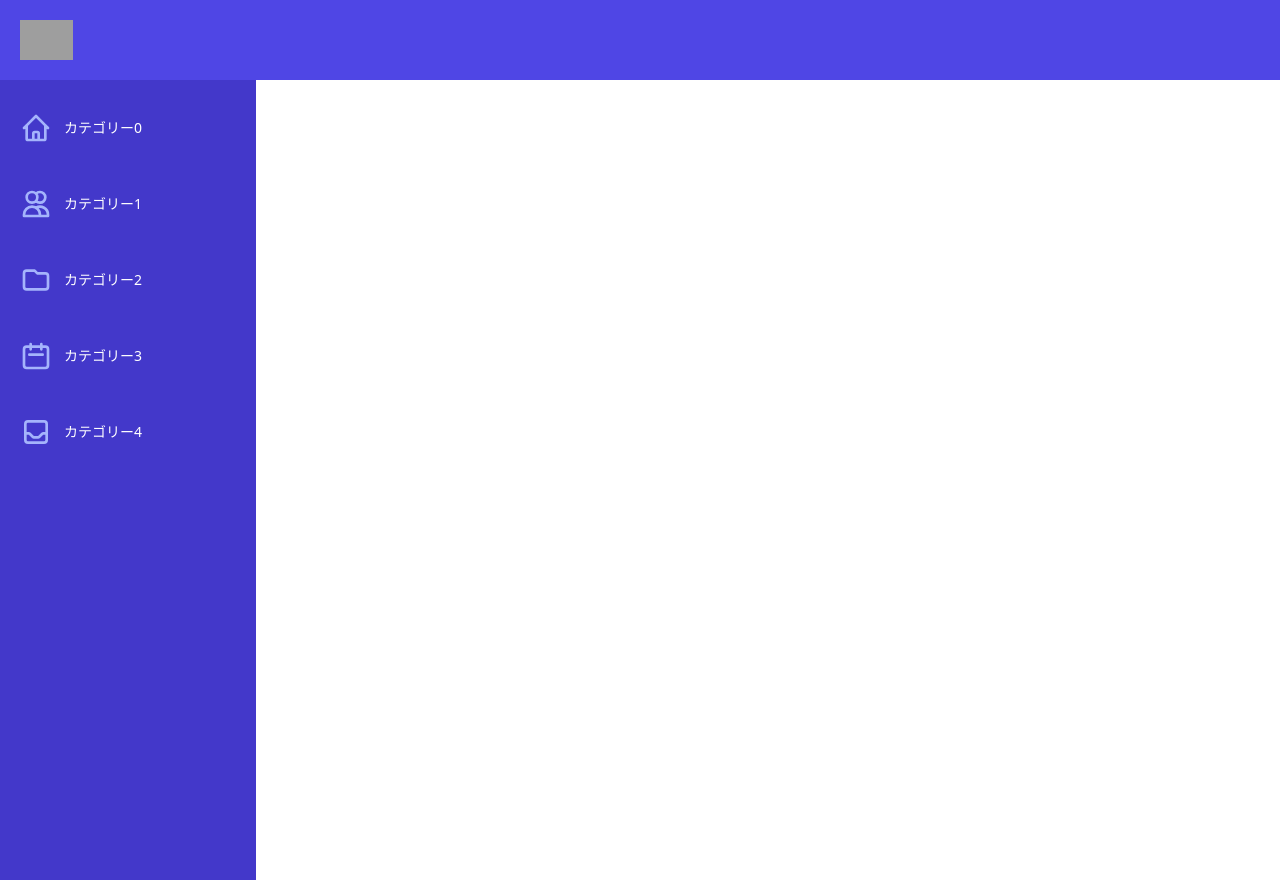
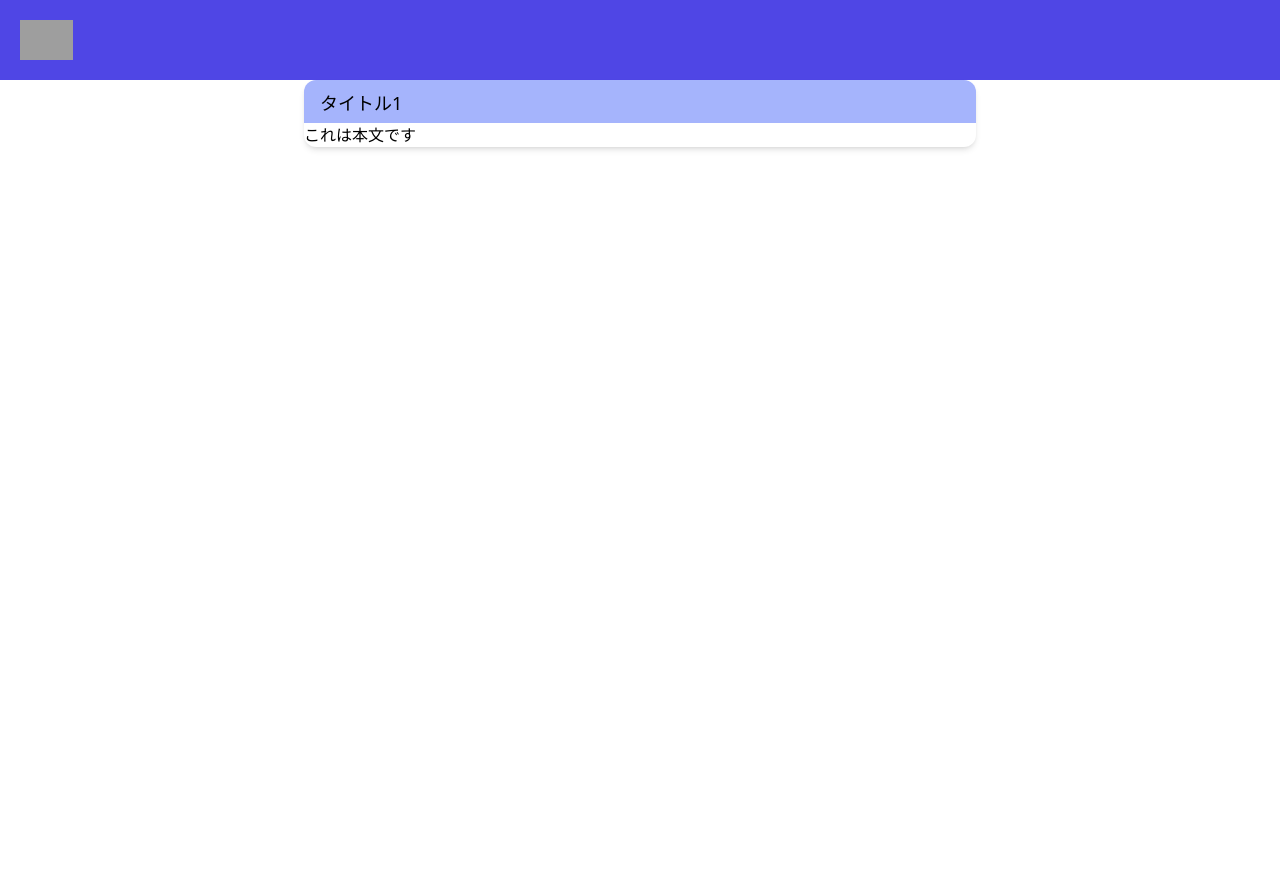
Before and after one commit to Kotaro666-dev/nextjs_mariadb_tailwindCSS, a Next.js app in the folder srcs/: page / in a window 1280 px wide. After the commit the page ends 800 px from the top, so only its background shows below. Built offline with nearby package versions, Linux system fonts and the light colour scheme; grey boxes are pictures that could not be loaded.

Commit message:
Update: Add Content component

```diff
--- /dev/null
+++ b/srcs/components/Content.tsx
@@ -0,0 +1,21 @@
+type Props = {
+    title: string,
+    body: React.ReactNode
+}
+
+const Content: React.FC<Props> = (props: Props) => {
+    return (
+        <>
+        <div className="max-w-md mx-auto bg-white rounded-xl shadow-md overflow-hidden md:max-w-2xl">
+            <div className="md:flex flex-col">
+              <div className='bg-indigo-300'>
+                  <p className="block mt-1 text-lg leading-tight font-medium text-black py-2 pl-4">{props.title}</p>
+              </div>
+             <div>{props.body}</div>
+            </div>
+        </div>
+        </>
+    )
+}
+
+export default Content
--- a/srcs/components/index.tsx
+++ b/srcs/components/index.tsx
@@ -3,3 +3,4 @@
 
 export { default as Header } from './Header'
 export { default as SideBar } from './SideBar'
+export { default as Content } from './Content'
--- a/srcs/pages/category_0/index.tsx
+++ b/srcs/pages/category_0/index.tsx
@@ -1,10 +1,11 @@
 import type { NextPage } from 'next'
-import { SideBar } from '../../components'
+import { SideBar, Content } from '../../components'
 
 const Category_0: NextPage = () => {
   return (
     <>
-      <SideBar/>
+      {/* <SideBar/> */}
+      <Content title='タイトル1' body={<div>これは本文です</div>}/>
     </>
   )
 }
```
Also changed, not shown: 1 other file (tests, documents, lock files or other folders).
